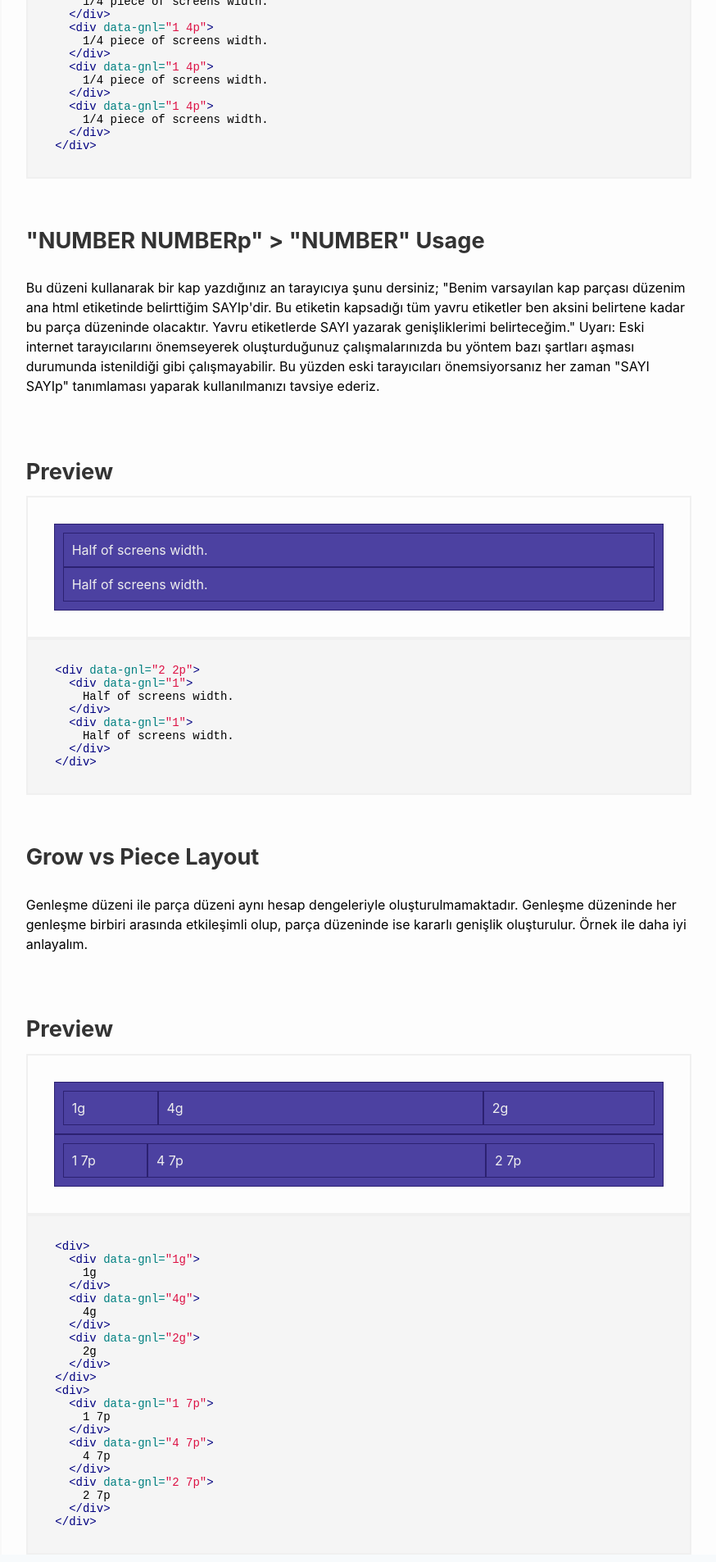
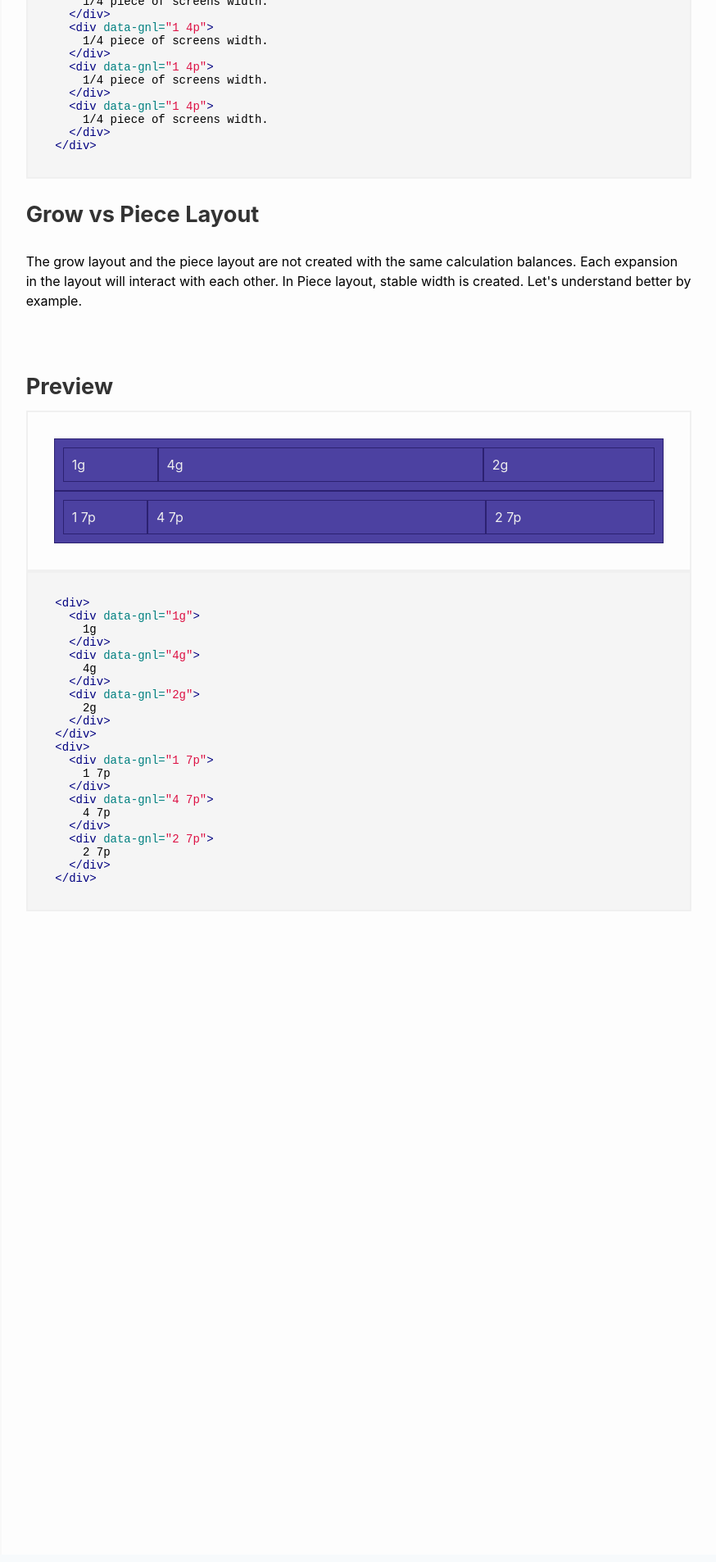
Before and after one commit to data-deveb/data-deveb.github.io, a Jekyll site: the page built from 1.0/en/kap-orgusu/parca-duzeni.html, in a window 1280 px wide. Shown: the part 2957-4863 px from the top of the page at 82% size, without its empty margins (231-1105 px from the left). Built offline with Jekyll 4.4.1, drawn with Linux system fonts in a browser that asks for light colours; some web fonts are replaced.

Commit message:
deveb 1.0 piece
Piece çevirisi tamamlandı.

```diff
--- a/1.0/en/kap-orgusu/parca-duzeni.html
+++ b/1.0/en/kap-orgusu/parca-duzeni.html
@@ -162,43 +162,9 @@ title: Piece Layout - Grid System
     {% endhighlight %}
   </div>
 
-  <p></p>
-
-  <h3>"NUMBER NUMBERp" > "NUMBER" Usage</h3>
-
-  <p>
-    Bu düzeni kullanarak bir kap yazdığınız an tarayıcıya şunu dersiniz; "Benim varsayılan kap parçası düzenim ana html etiketinde belirttiğim SAYIp'dir. Bu etiketin kapsadığı tüm yavru etiketler ben aksini belirtene kadar bu parça düzeninde olacaktır. Yavru etiketlerde SAYI yazarak genişliklerimi belirteceğim." <span data-metin="dikkat">Uyarı: Eski internet tarayıcılarını önemseyerek oluşturduğunuz çalışmalarınızda bu yöntem bazı şartları aşması durumunda istenildiği gibi çalışmayabilir. Bu yüzden eski tarayıcıları önemsiyorsanız her zaman "SAYI SAYIp" tanımlaması yaparak kullanılmanızı tavsiye ederiz.</span>
-  </p>
-  <p></p>
-  <div class="örnek">
-    <h3>Preview</h3>
-    <div class="önizleme">
-      <div data-gnl="2 2p">
-        <div data-gnl="1">
-          Half of screens width.
-        </div>
-        <div data-gnl="1">
-          Half of screens width.
-        </div>
-      </div>
-    </div>
-    {% highlight html %}
-    <div data-gnl="2 2p">
-      <div data-gnl="1">
-        Half of screens width.
-      </div>
-      <div data-gnl="1">
-        Half of screens width.
-      </div>
-    </div>
-    {% endhighlight %}
-  </div>
-
-  <p></p>
-
   <h3>Grow vs Piece Layout</h3>
   <p>
-    Genleşme düzeni ile parça düzeni aynı hesap dengeleriyle oluşturulmamaktadır. Genleşme düzeninde her genleşme birbiri arasında etkileşimli olup, parça düzeninde ise kararlı genişlik oluşturulur. Örnek ile daha iyi anlayalım.
+    The grow layout and the piece layout are not created with the same calculation balances. Each expansion in the layout will interact with each other. In Piece layout, stable width is created. Let's understand better by example.
   </p>
   <p></p>
   <div class="örnek">
```
